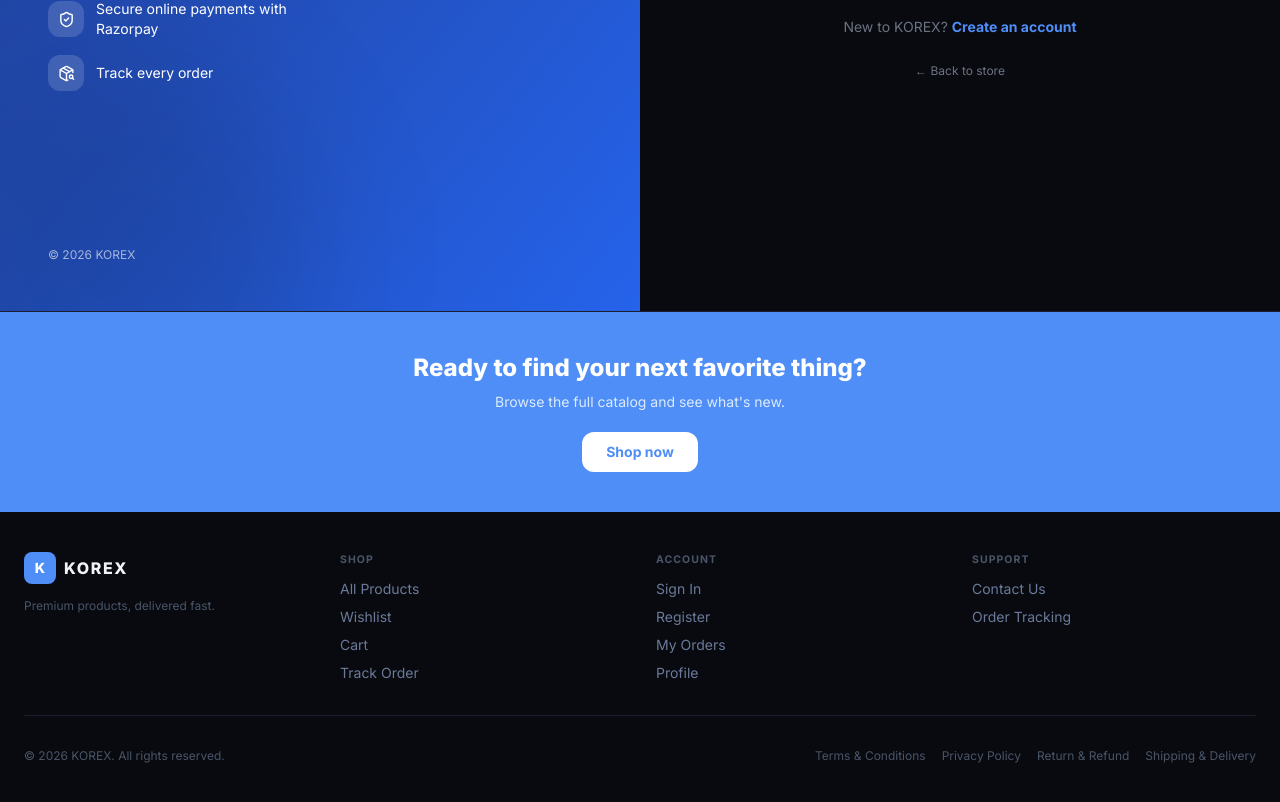
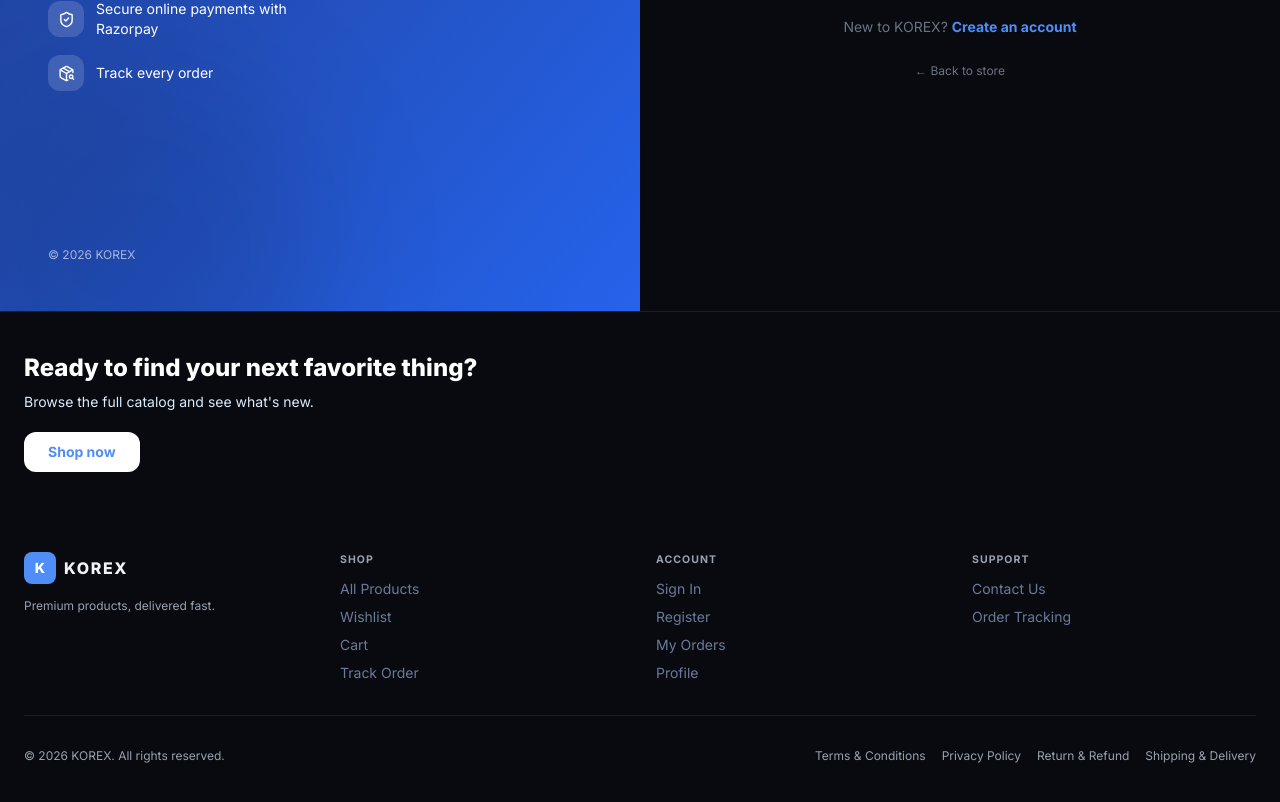
Before and after one commit to parthvasava08/E-commerce, a React (Vite) app in the folder frontend-user/: page /login in a window 1280 px wide. Shown: the part 598-1400 px from the top of the page. Built offline with nearby package versions, Linux system fonts and the light colour scheme; no server answers.

Commit message:
style(user): clean up product cards, remove footer banner, set page title

```diff
--- a/frontend-user/index.html
+++ b/frontend-user/index.html
@@ -8,7 +8,7 @@
   <link rel="preconnect" href="https://fonts.gstatic.com" crossorigin />
   <link href="https://fonts.googleapis.com/css2?family=Inter:wght@400;500;600;700;800&display=swap" rel="stylesheet" />
   <meta name="viewport" content="width=device-width, initial-scale=1.0" />
-  <title>frontend-user</title>
+  <title>KOREX | Online Store</title>
 </head>
 
 <body>
--- a/frontend-user/src/components/Footer.jsx
+++ b/frontend-user/src/components/Footer.jsx
@@ -3,7 +3,7 @@
 function Footer() {
   return (
     <footer className="bg-white dark:bg-[#080a0f] border-t border-gray-200 dark:border-[#1a1f2e] mt-auto">
-      <div className="bg-[#4f8ef7] px-6 py-10 text-center">
+      <div className="max-w-7xl mx-auto px-6 py-10">
         <h2 className="text-2xl font-extrabold text-white mb-2">
           Ready to find your next favorite thing?
         </h2>
@@ -29,13 +29,13 @@
                 KOREX
               </span>
             </Link>
-            <p className="text-gray-400 dark:text-[#4a5568] text-xs leading-relaxed">
+            <p className="text-gray-400 dark:text-[7c8699] text-xs leading-relaxed">
               Premium products, delivered fast.
             </p>
           </div>
 
           <div>
-            <p className="text-[10.5px] font-bold text-gray-400 dark:text-[#4a5568] uppercase tracking-widest mb-3">
+            <p className="text-[10.5px] font-bold text-gray-400 dark:text-[7c8699] uppercase tracking-widest mb-3">
               Shop
             </p>
             <div className="flex flex-col gap-2">
@@ -57,7 +57,7 @@
           </div>
 
           <div>
-            <p className="text-[10.5px] font-bold text-gray-400 dark:text-[#4a5568] uppercase tracking-widest mb-3">
+            <p className="text-[10.5px] font-bold text-gray-400 dark:text-[7c8699] uppercase tracking-widest mb-3">
               Account
             </p>
             <div className="flex flex-col gap-2">
@@ -79,7 +79,7 @@
           </div>
 
           <div>
-            <p className="text-[10.5px] font-bold text-gray-400 dark:text-[#4a5568] uppercase tracking-widest mb-3">
+            <p className="text-[10.5px] font-bold text-gray-400 dark:text-[7c8699] uppercase tracking-widest mb-3">
               Support
             </p>
             <div className="flex flex-col gap-2">
@@ -100,31 +100,31 @@
         </div>
 
         <div className="flex flex-col sm:flex-row items-center justify-between pt-8 mt-8 border-t border-gray-100 dark:border-[#1a1f2e] gap-3">
-          <p className="text-gray-400 dark:text-[#4a5568] text-xs">
+          <p className="text-gray-400 dark:text-[7c8699] text-xs">
             © 2026 KOREX. All rights reserved.
           </p>
           <div className="flex flex-wrap items-center justify-center gap-x-4 gap-y-2">
             <Link
               to="/policies/terms"
-              className="text-gray-400 dark:text-[#4a5568] hover:text-[#4f8ef7] dark:hover:text-[#4f8ef7] text-xs no-underline transition-colors"
+              className="text-gray-400 dark:text-[7c8699] hover:text-[#4f8ef7] dark:hover:text-[#4f8ef7] text-xs no-underline transition-colors"
             >
               Terms &amp; Conditions
             </Link>
             <Link
               to="/policies/privacy"
-              className="text-gray-400 dark:text-[#4a5568] hover:text-[#4f8ef7] dark:hover:text-[#4f8ef7] text-xs no-underline transition-colors"
+              className="text-gray-400 dark:text-[7c8699] hover:text-[#4f8ef7] dark:hover:text-[#4f8ef7] text-xs no-underline transition-colors"
             >
               Privacy Policy
             </Link>
             <Link
               to="/policies/refund"
-              className="text-gray-400 dark:text-[#4a5568] hover:text-[#4f8ef7] dark:hover:text-[#4f8ef7] text-xs no-underline transition-colors"
+              className="text-gray-400 dark:text-[7c8699] hover:text-[#4f8ef7] dark:hover:text-[#4f8ef7] text-xs no-underline transition-colors"
             >
               Return &amp; Refund
             </Link>
             <Link
               to="/policies/shipping"
-              className="text-gray-400 dark:text-[#4a5568] hover:text-[#4f8ef7] dark:hover:text-[#4f8ef7] text-xs no-underline transition-colors"
+              className="text-gray-400 dark:text-[7c8699] hover:text-[#4f8ef7] dark:hover:text-[#4f8ef7] text-xs no-underline transition-colors"
             >
               Shipping &amp; Delivery
             </Link>
--- a/frontend-user/src/components/ProductCard.jsx
+++ b/frontend-user/src/components/ProductCard.jsx
@@ -60,15 +60,15 @@
   return (
     <Link
       to={`/product/${product.product_id}`}
-      className="group relative block bg-white dark:bg-[#0e1117] border border-gray-200 dark:border-[#1a1f2e] rounded-2xl overflow-hidden no-underline transition-all duration-300 hover:-translate-y-1 hover:shadow-xl hover:border-[#4f8ef7]"
+      className="group relative flex h-full flex-col bg-white dark:bg-[#0e1117] border border-gray-200 dark:border-[#1a1f2e] rounded-2xl overflow-hidden no-underline transition-all duration-300 hover:-translate-y-1 hover:shadow-xl hover:border-[#4f8ef7]"
     >
-      <div className="relative aspect-square bg-gray-50 dark:bg-[#080a0f] overflow-hidden">
+      <div className="relative aspect-square bg-white overflow-hidden">
         {product.cover_image ? (
           <img
             src={product.cover_image}
             alt={product.product_name}
             loading="lazy"
-            className="w-full h-full object-cover transition-transform duration-500 group-hover:scale-105"
+            className="w-full h-full object-contain p-4 transition-transform duration-500 group-hover:scale-105"
           />
         ) : (
           <div className="w-full h-full flex items-center justify-center text-gray-300 dark:text-[#2a3042] text-4xl">
@@ -109,11 +109,11 @@
         )}
       </div>
 
-      <div className="p-4">
-        <p className="text-[10.5px] text-[#4f8ef7] font-bold uppercase tracking-wider mb-1">
+      <div className="flex-1 p-4">
+        <p className="text-[11.5px] text-[#4f8ef7] font-bold uppercase tracking-wider mb-1">
           {product.Brand?.brand_name || product.Category?.cat_name || ""}
         </p>
-        <h3 className="text-[13.5px] font-semibold text-gray-800 dark:text-[#f0f2f7] mb-2 leading-snug line-clamp-2">
+        <h3 className="text-[15px] font-semibold text-gray-800 dark:text-[#f0f2f7] mb-2 leading-snug line-clamp-2">
           {product.product_name}
         </h3>
 
@@ -134,7 +134,7 @@
             {formatPrice(hasDiscount ? product.discount_price : product.price)}
           </span>
           {hasDiscount && (
-            <span className="text-[12px] text-gray-500 dark:text-gray-400 line-through">
+            <span className="text-[13px] text-gray-500 dark:text-gray-400 line-through">
               {formatPrice(product.price)}
             </span>
           )}
```
